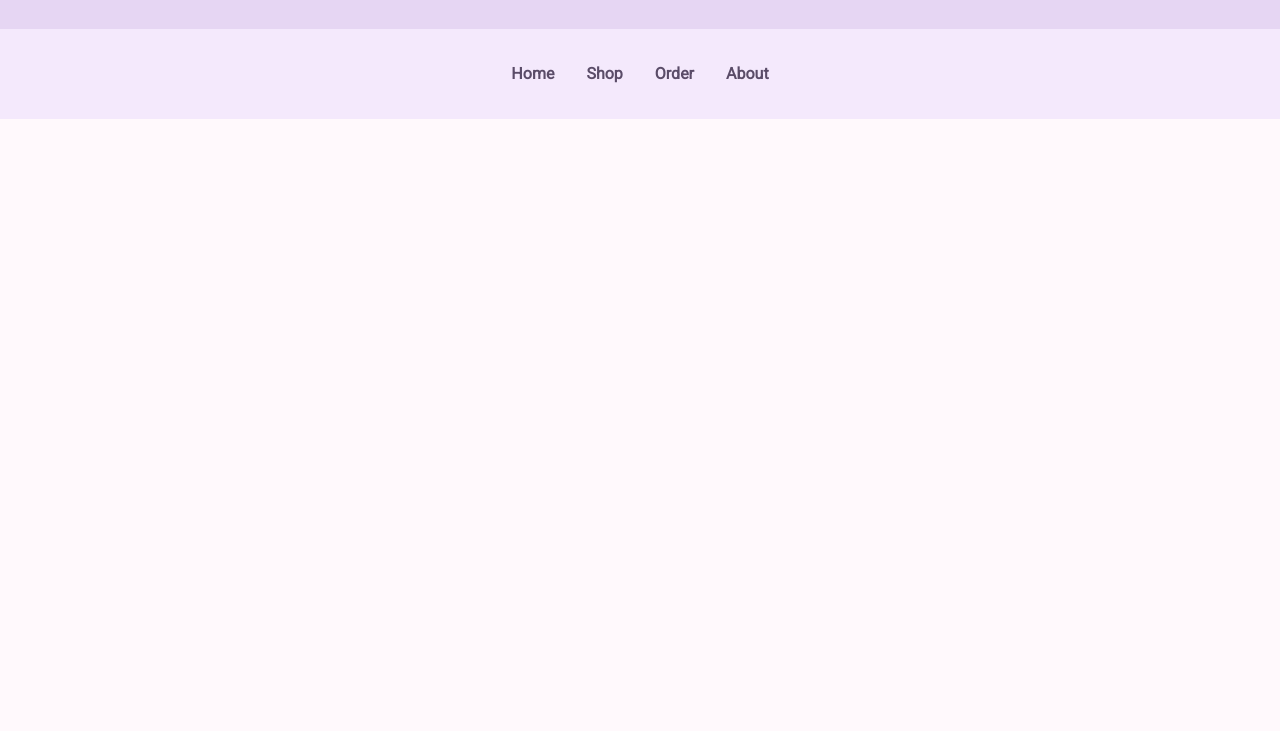
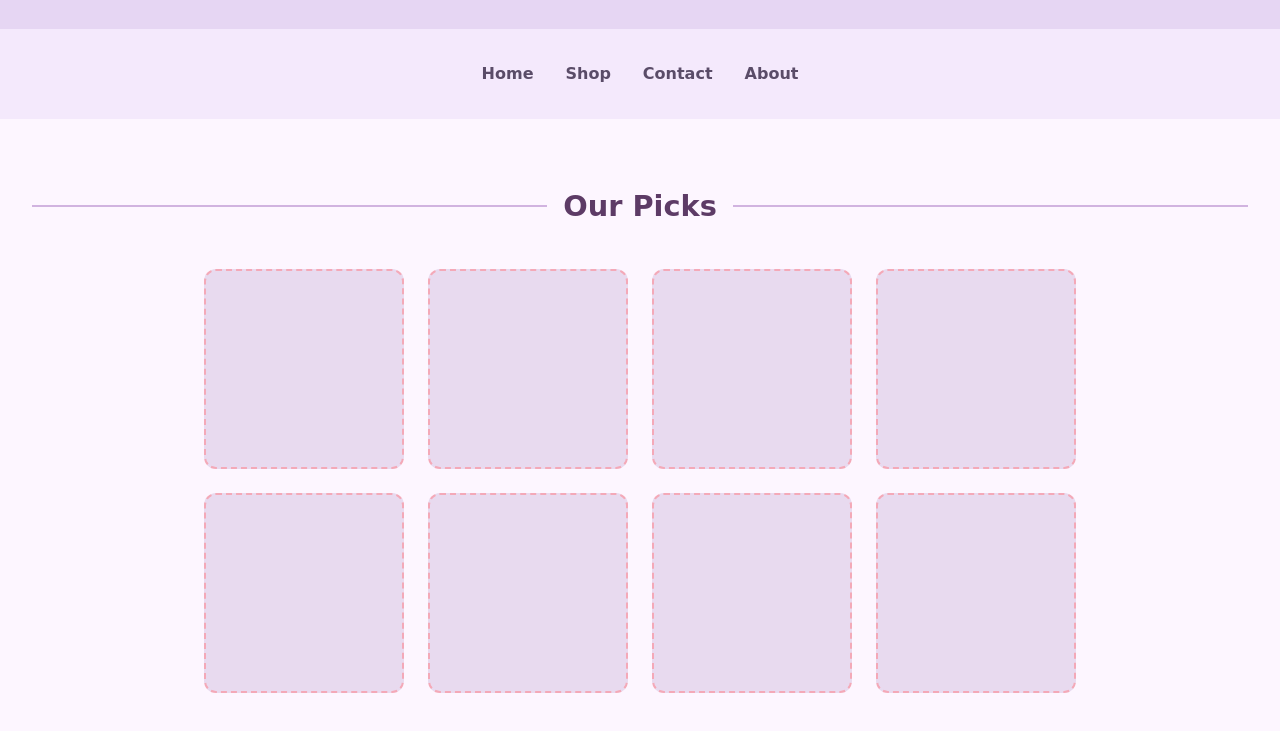
Before and after one commit to shraddha-patil09/crochetopia, a plain HTML site: page index.html in a window 1280 px wide. Shown: the part 137-868 px from the top of the page. Before the commit the page ends 800 px from the top, so only its background shows below. Drawn offline with nearby package versions, Linux system fonts and the light colour scheme.

Commit message:
Update index.html

```diff
--- a/index.html
+++ b/index.html
@@ -1,4 +1,5 @@
-<!DOCTYPE html>
+
+        <!DOCTYPE html>
 <html lang="en">
 <head>
   <meta charset="UTF-8">
@@ -10,7 +11,7 @@
       margin: 0;
       padding: 0;
       box-sizing: border-box;
-      font-family: 'Roboto', sans-serif;
+      font-family: cursive;
     }
 
     body {
@@ -45,6 +46,53 @@
       font-weight: bold;
     }
 
+.our-picks {
+  text-align: center;
+  padding: 4rem 2rem;
+  background-color: #FDF6FF;
+  font-family: 'Poppins', sans-serif;
+}
+
+.section-title {
+  display: flex;
+  align-items: center;
+  justify-content: center;
+  gap: 1rem;
+  margin-bottom: 2.5rem;
+}
+
+.section-title hr {
+  flex: 1;
+  border: none;
+  height: 2px;
+  background-color: #D1B3E0;
+}
+
+.section-title span {
+  font-size: 1.8rem;
+  font-weight: 600;
+  color: #5D3B66;
+  white-space: nowrap;
+}
+
+.picks-gallery {
+  display: flex;
+  flex-wrap: wrap;
+  justify-content: center;
+  gap: 1.5rem;
+  max-width: 1000px;
+  margin: 0 auto;
+}
+
+.pick-item {
+  width: 200px;
+  height: 200px;
+  background-color: #E8DAEF;
+  border: 2px dashed #F4A9B8;
+  border-radius: 12px;
+}
+
+
 
     </style>
     </head>
@@ -60,10 +108,31 @@
           <nav>
             <a href="index.html">Home</a>
             <a href="shop1.html">Shop</a>
-            <a href="#contact">Order</a>
-            <a href="#about">About</a>
+            <a href="contact.html">Contact</a>
+            <a href="about.html">About</a>
           </nav>
 
         </nav>
+        <section class="our-picks">
+  <div class="section-title">
+    <hr><span>Our Picks</span><hr>
+  </div>
+  <div class="picks-gallery">
+
+    <div class="pick-item"></div>
+    <div class="pick-item"></div>
+    <div class="pick-item"></div>
+    <div class="pick-item"></div>
+
+
+    <div class="pick-item"></div>
+    <div class="pick-item"></div>
+    <div class="pick-item"></div>
+    <div class="pick-item"></div>
+  </div>
+</section>
+
+
+
 </body>
     </html>
```
